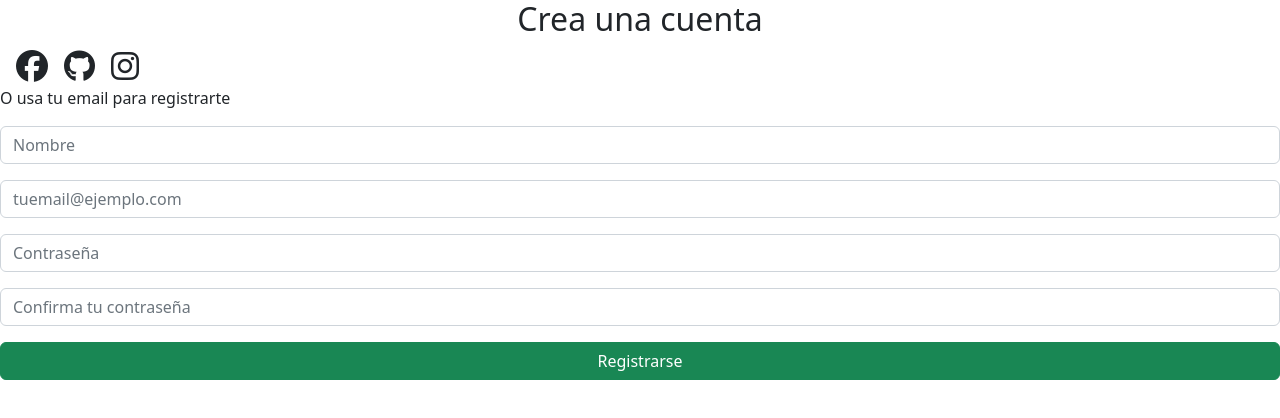
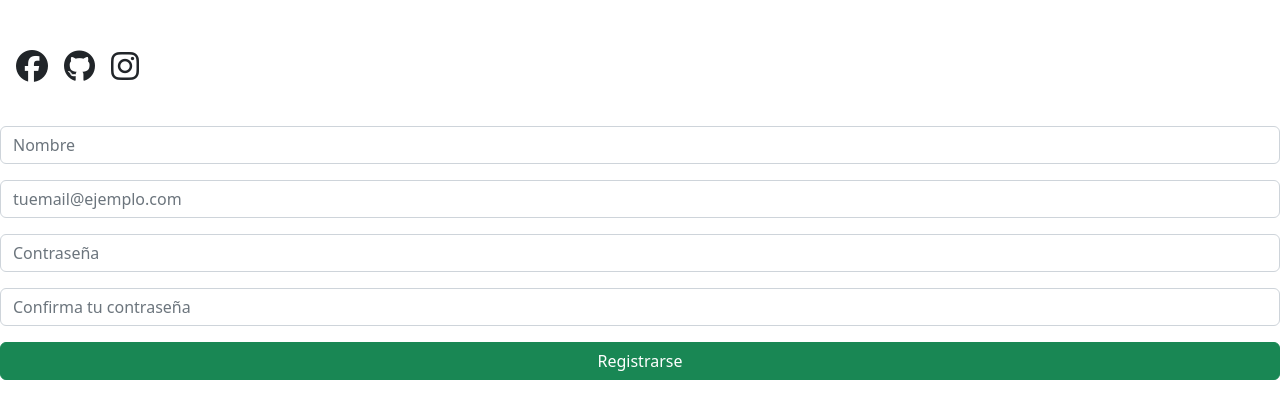
Before and after one commit to crcote/formulario-react, a React (Vite) app: page / in a window 1280 px wide. Shown: the top 418 px of the page. Built offline with nearby package versions, Linux system fonts and the light colour scheme.

Commit message:
update registro.jsx return and function

```diff
--- a/src/components/Registro.jsx
+++ b/src/components/Registro.jsx
@@ -1,17 +1,48 @@
-import Formulario from "./Formulario"
+import Formulario from "./Formulario";
 import SocialButton from "./SocialButton";
 import Alert from "./Alert";
 
-function Registro({error,setError,setErrorMail,errorMail,setErrorPassword,errorPassword}) {
-
-    return (
+function Registro({
+  error,
+  setError,
+  setErrorMail,
+  errorMail,
+  setErrorPassword,
+  errorPassword,
+}) {
+  return (
     <>
-        <h2 style={{textAlign: "center"}}>Crea una cuenta</h2>
-        <SocialButton primerIcono="fa-facebook" segundoIcono="fa-github"  tercerIcono="fa-instagram"/>
-        <p> O usa tu email para registrarte </p>
-        <Formulario setError={setError} setErrorMail={setErrorMail} setErrorPassword={setErrorPassword} />
+      <h2 class="text-white" style={{ textAlign: "center" }}>
+        Crea una cuenta
+      </h2>
+      <SocialButton
+        primerIcono="fa-facebook"
+        segundoIcono="fa-github"
+        tercerIcono="fa-instagram"
+      />
+      <p class="d-flex justify-content-center text-white">
+        {" "}
+        O usa tu email para registrarte{" "}
+      </p>
+      <Formulario
+        setError={setError}
+        setErrorMail={setErrorMail}
+        setErrorPassword={setErrorPassword}
+      />
+      {error ? (
+        <Alert message="Completa todos los campos" color="danger" />
+      ) : null}
+      {errorMail && !error ? (
+        <Alert message="Formato mail incorrecto" color="danger" />
+      ) : null}
+      {errorPassword && !error ? (
+        <Alert message="Contraseñas no coinciden" color="danger" />
+      ) : null}
+      {error == false && errorMail == false && errorPassword == false ? (
+        <Alert message="Registro Exitoso" color="success" />
+      ) : null}
     </>
-    )
+  );
 }
 
-export default Registro
+export default Registro;
```
